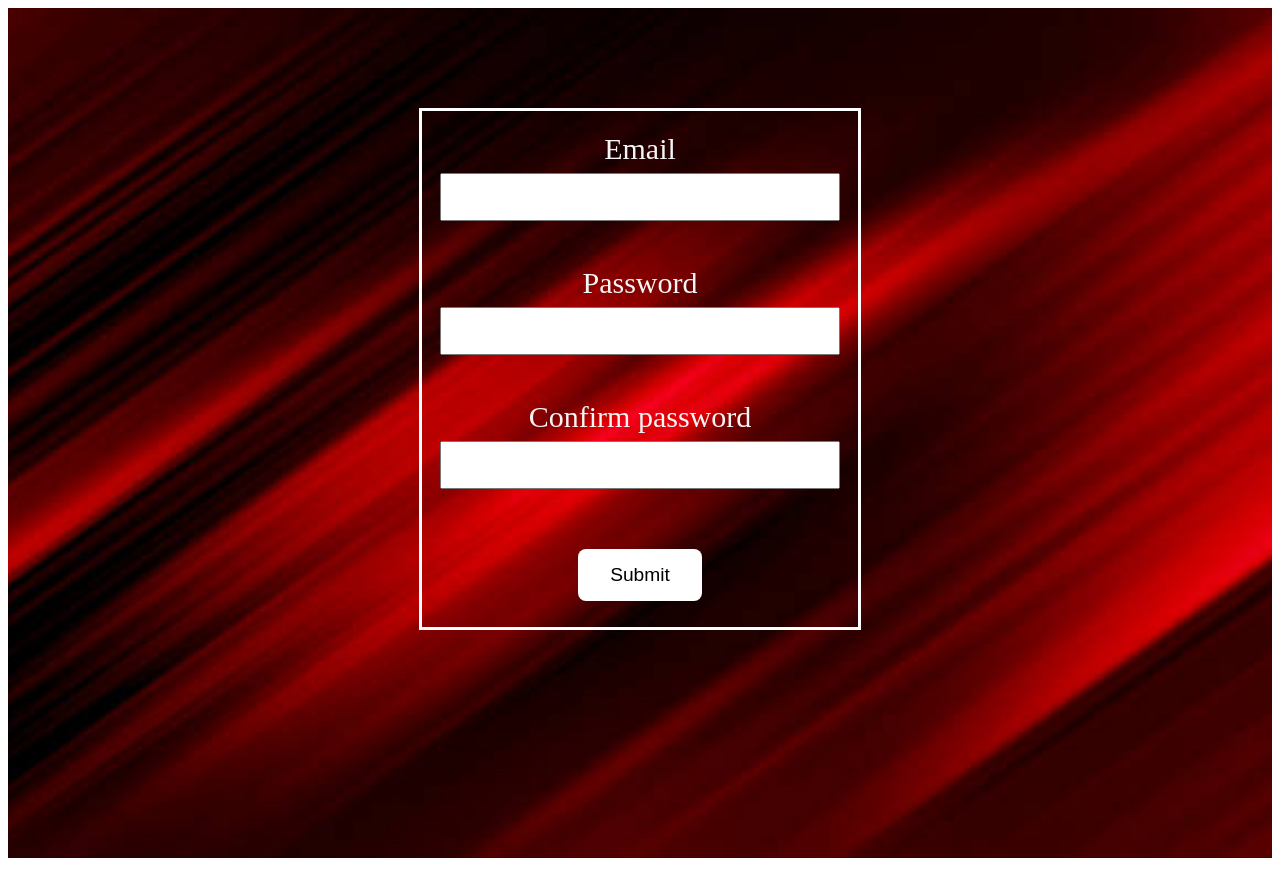
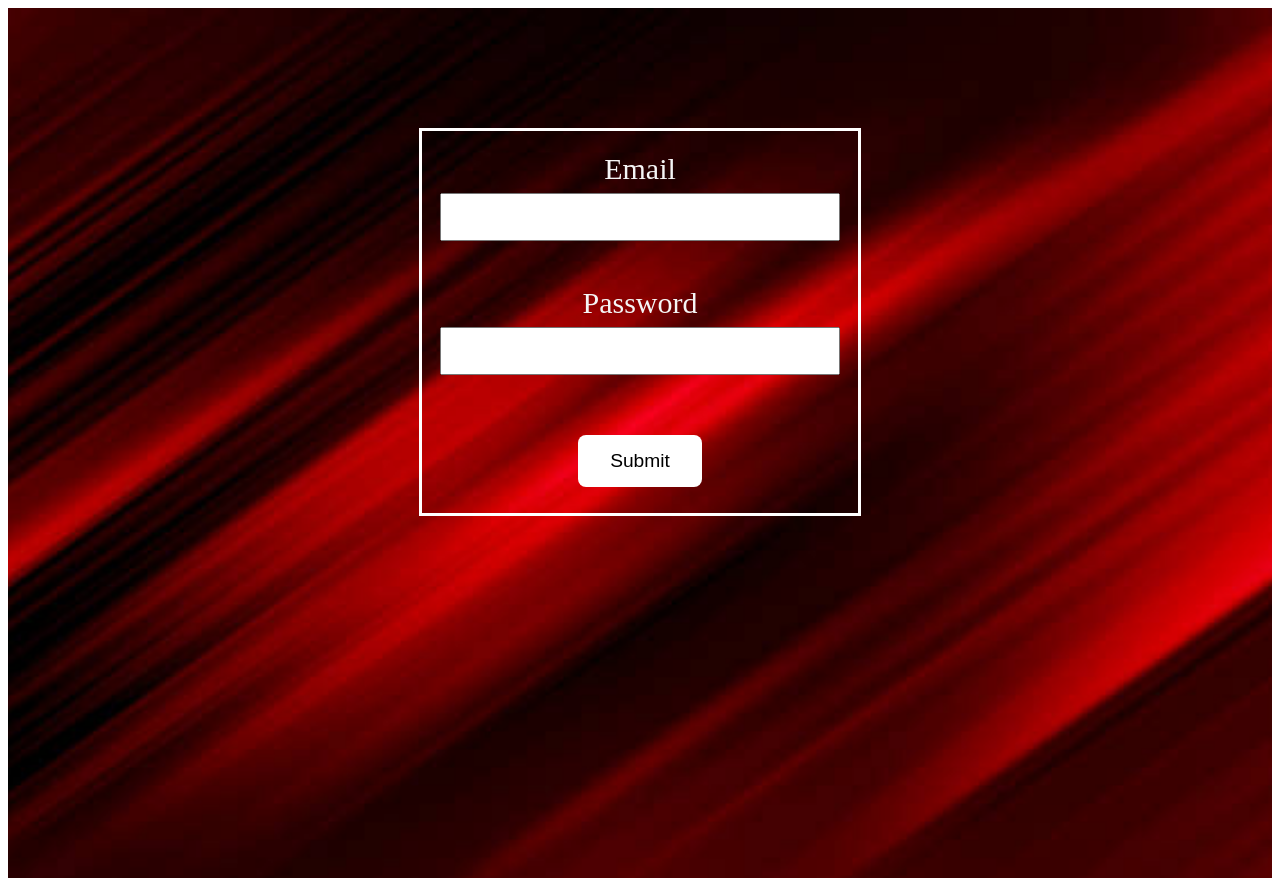
Before and after one commit to Eddahkarambu/Fitness-App, a React (Create React App) app: page /signin in a window 1280 px wide. Built offline with nearby package versions, Linux system fonts and the light colour scheme.

Commit message:
removed the confirm password code

```diff
--- a/src/Components/Signin.css
+++ b/src/Components/Signin.css
@@ -5,7 +5,7 @@
     background-repeat: no-repeat;
     background-size: cover;
     display: flex;
-    padding-top: 50px;
+    padding-top: 70px;
 }
 
 .label{
--- a/src/Components/Signin.js
+++ b/src/Components/Signin.js
@@ -1,8 +1,6 @@
 import React, {useState}  from "react";
 import './Signin.css';
-// import './Navbar.css';
 function Signin() {
-    const [name, setName] = useState('');
     const [email, setEmail] = useState('');
     const [password, setPassword] = useState('');
 
@@ -18,10 +16,6 @@ function Signin() {
                     <input className="input"
                     value={password} type="password" />
 
-                    <label className="label">Confirm password</label>
-                    <input className="input"
-                    value={password} type="password" />
-
                     <button  className="button" type="submit">
                     Submit
                     </button>
```
